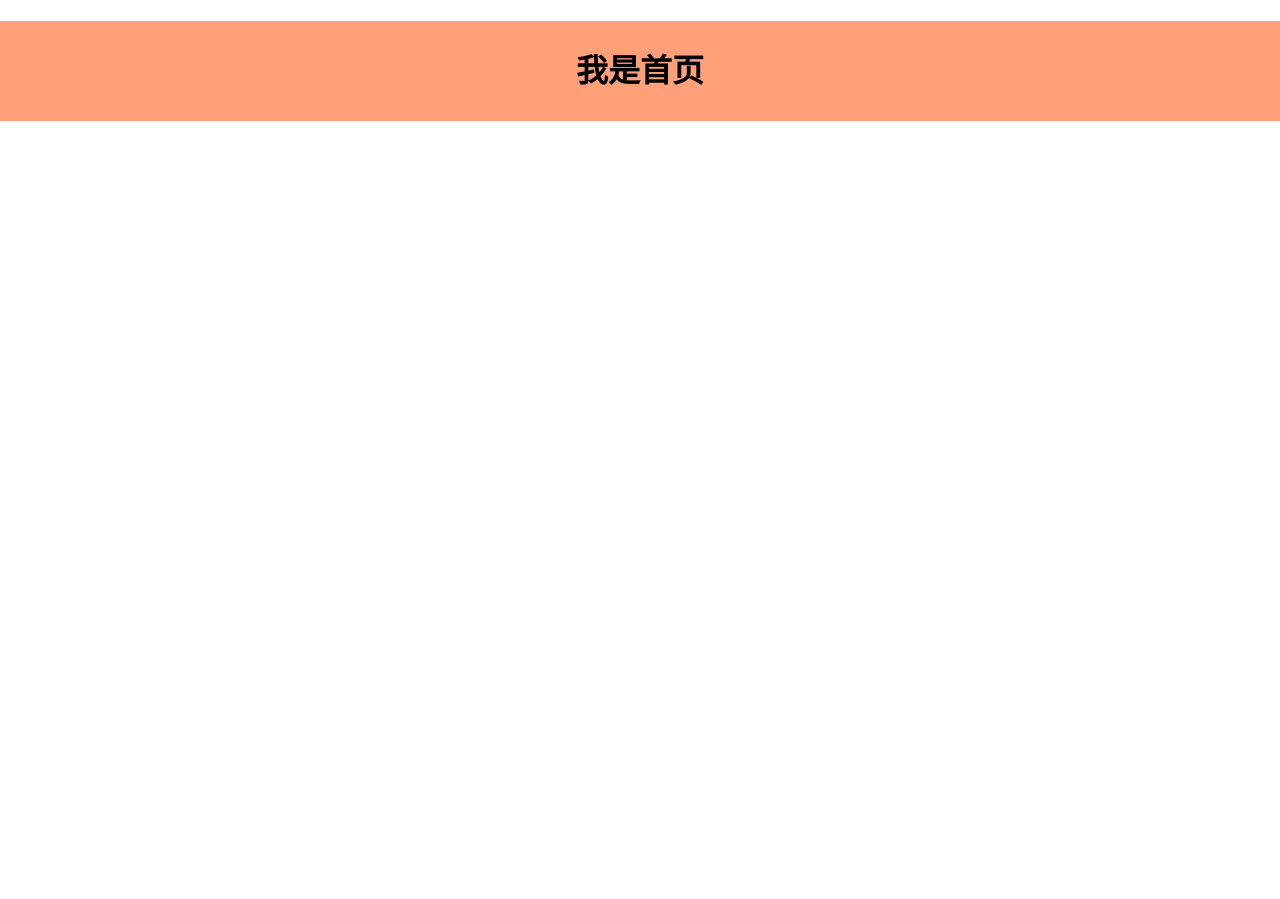
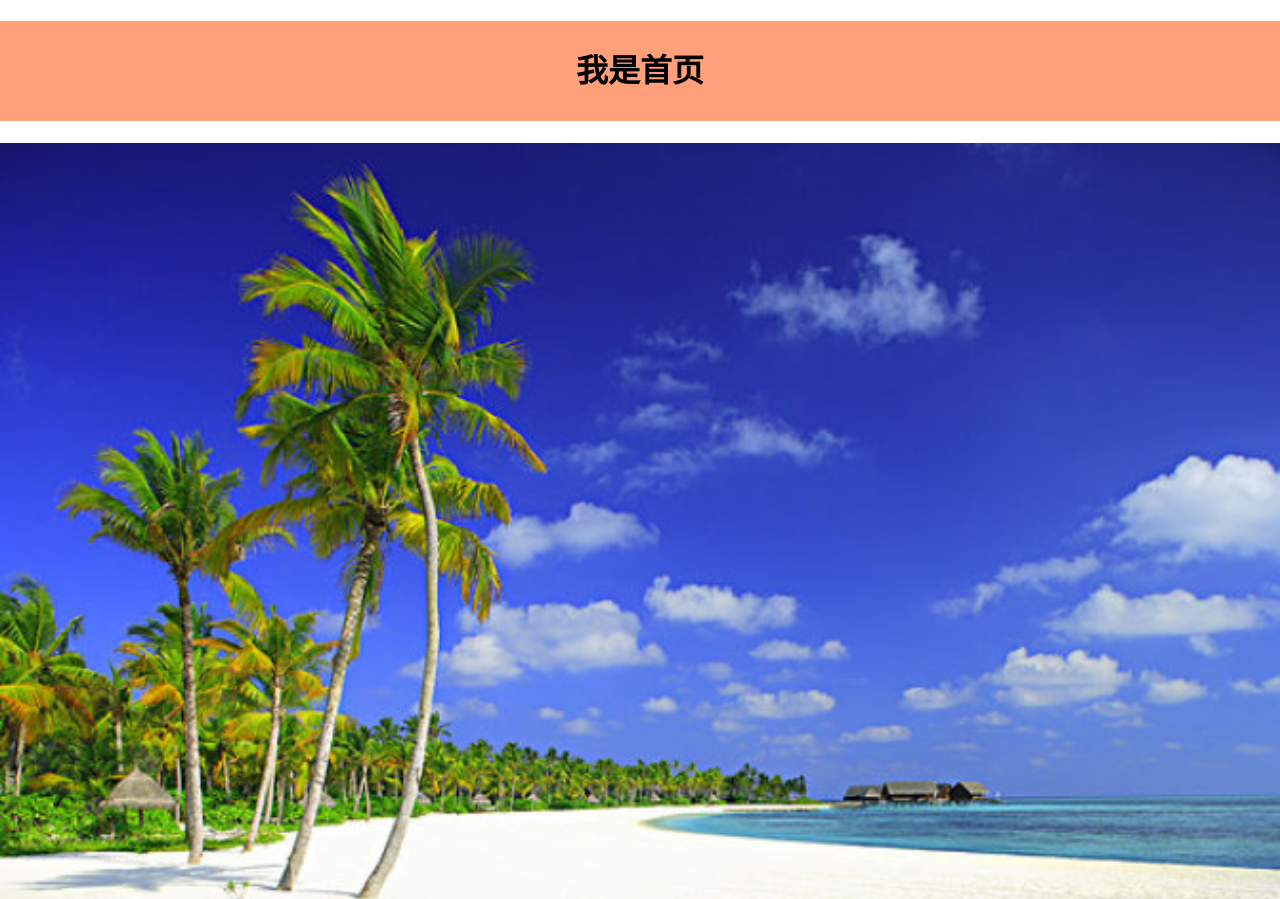
Before and after one commit to fishku/tata, a plain HTML site: page index.html in a window 1280 px wide. Shown: the top 899 px of the page. Before the commit the page ends 800 px from the top, so only its background shows below. Drawn offline with Linux system fonts and the light colour scheme.

Commit message:
add to image

```diff
--- a/css/reset.css
+++ b/css/reset.css
@@ -9,3 +9,7 @@ h1{
     background-color: lightsalmon;
     text-align: center;
 }
+
+img{
+    width:100%;
+}
--- a/index.html
+++ b/index.html
@@ -9,6 +9,6 @@
 </head>
 <body>
     <h1>我是首页</h1>
-
+    <img src="img/bg.jpg" alt="">
 </body>
 </html>
```
Also changed, not shown: img/bg.jpg (added).
